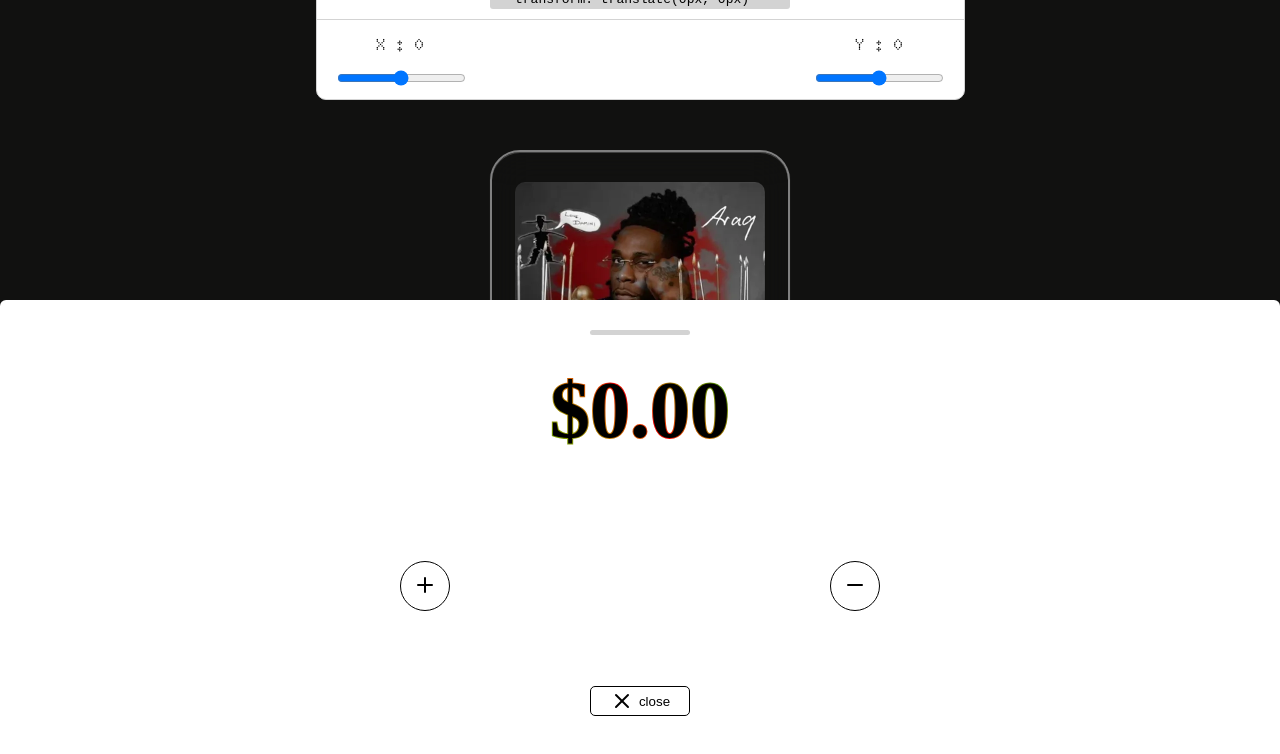
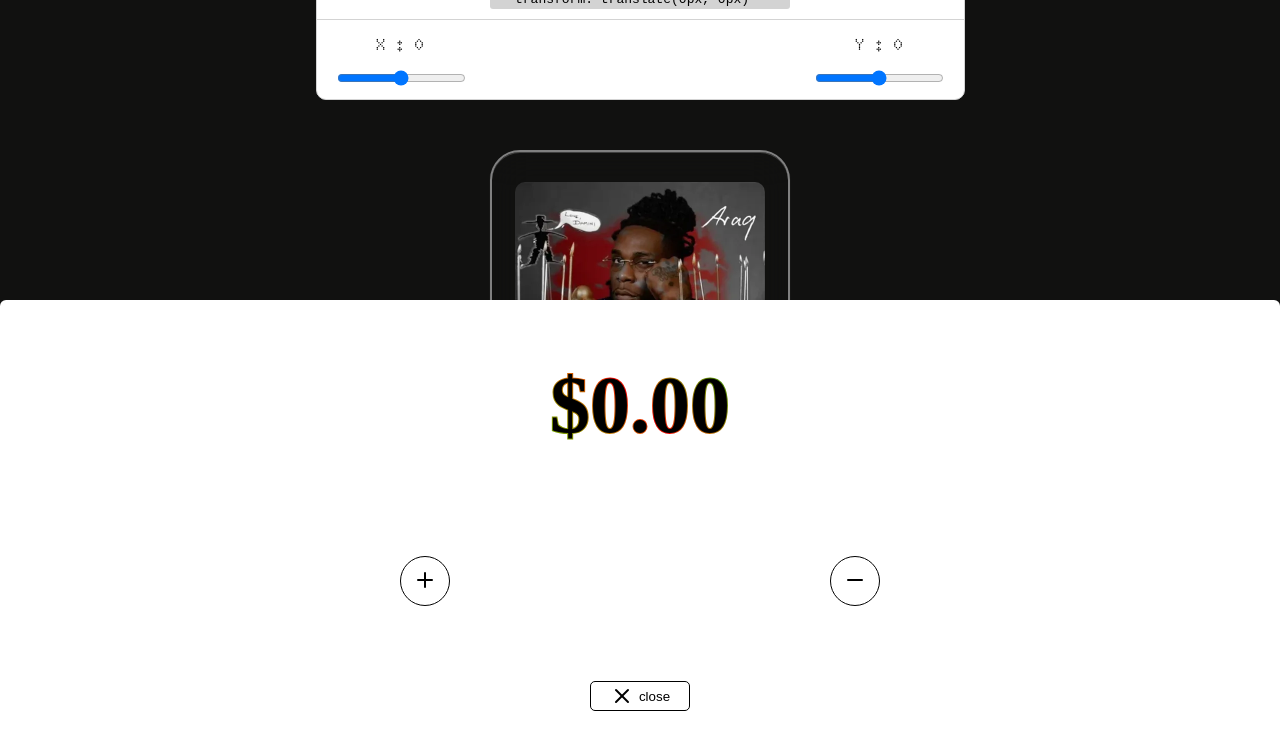
Before and after one commit to Genesispro-maker/ui-playground, a React (Vite) app in the folder ui/: page / in a window 1280 px wide. Both pictures are taken after a click on the button "open drawer". Shown: the part 538-1292 px from the top of the page. Built offline with nearby package versions, Linux system fonts and the light colour scheme.

Commit message:
Update drawer.module.css

```diff
--- a/ui/src/components/drawer/drawer.module.css
+++ b/ui/src/components/drawer/drawer.module.css
@@ -1,11 +1,18 @@
 .wrapper{
-  position: relative;
+  position: fixed;
   inset: 0;
-  min-height: 500px;
+  min-height: 100%;
   max-width: 100%;
-  z-index: 1;
+  z-index: 9999;
 }
 
+
+.backdrop {
+  position: absolute;
+  inset: 0;
+  background: hsla(330, 5%, 8%, 0.75);
+  backdrop-filter: blur(3px);
+}
 
 .drawer {
   position: fixed;
@@ -34,10 +41,11 @@
   width: 100px;
   height: 5px;
   border-radius: 10px;
-  background-color: lightgrey;
+  background-color: var(--drawer-random-color);
   display: flex;
   justify-self: center;
   align-self: flex-start;
+  position: absolute;
 }
 
 
```
